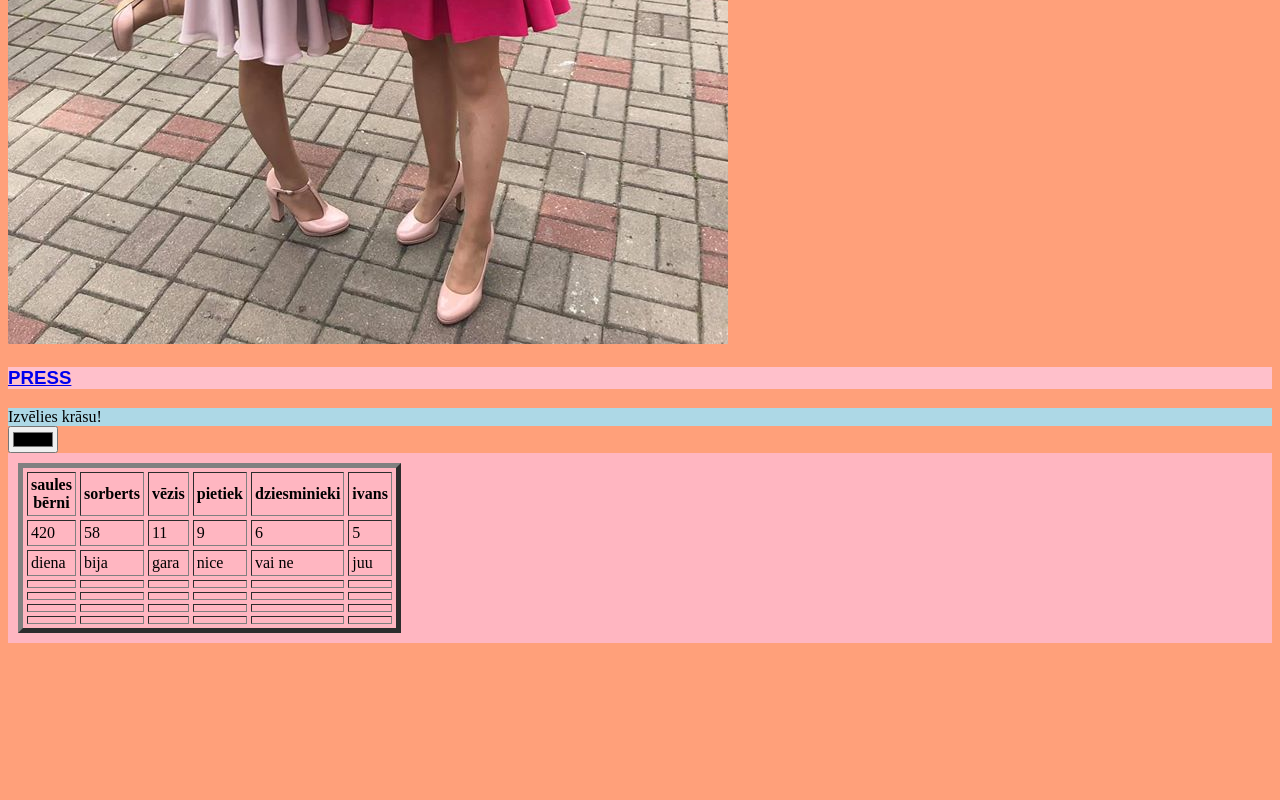
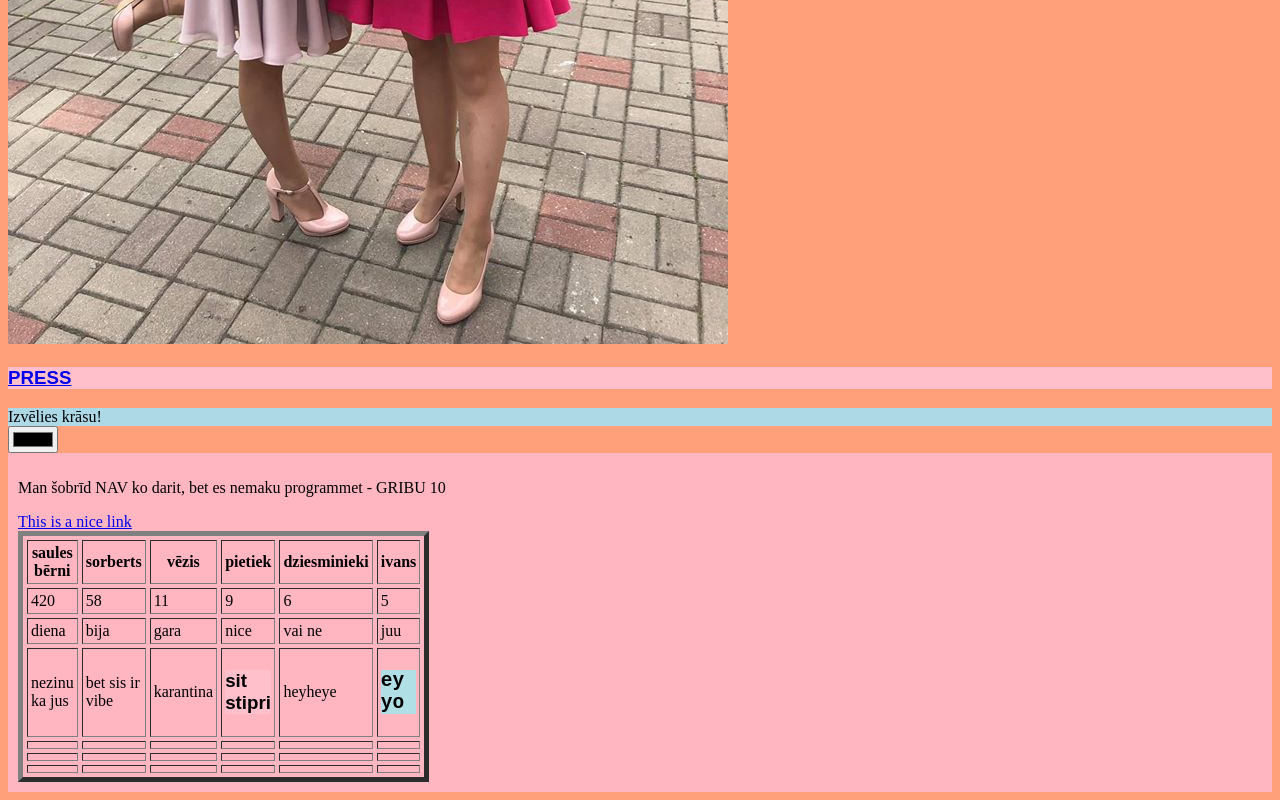
Before and after one commit to AliseRuza/Alise-Ruza, a plain HTML site: page public_html/index.html in a window 1280 px wide. Shown: the part 777-1577 px from the top of the page. Before the commit the page ends 1428 px from the top, so only its background shows below. Drawn offline with Linux system fonts and the light colour scheme.

Commit message:
Update index.html

```diff
--- a/public_html/index.html
+++ b/public_html/index.html
@@ -63,12 +63,12 @@ and open the template in the editor.
                         <td> juu </td>
                     </tr>
                     <tr>
-                        <td></td>
-                        <td></td>
-                        <td></td>
-                        <td></td>
-                        <td></td>
-                        <td></td>
+                        <td>nezinu ka jus</td>
+                        <td>bet sis ir vibe</td>
+                        <td>karantina</td>
+                        <td><h3>sit stipri<h3/></td>
+                        <td>heyheye</td>
+                        <td><h2>ey yo<h2/></td>
                     </tr>
                     <tr>
                         <td></td>
@@ -94,6 +94,8 @@ and open the template in the editor.
                         <td></td>
                         <td></td>
                     </tr>
+					<p> Man šobrīd NAV ko darit, bet es nemaku programmet - GRIBU 10 </p>
+					<a href="https://www.youtube.com/watch?v=6Dh-RL__uN4">This is a nice link</a>
                 </tbody>
             </table> </article>
 
```
